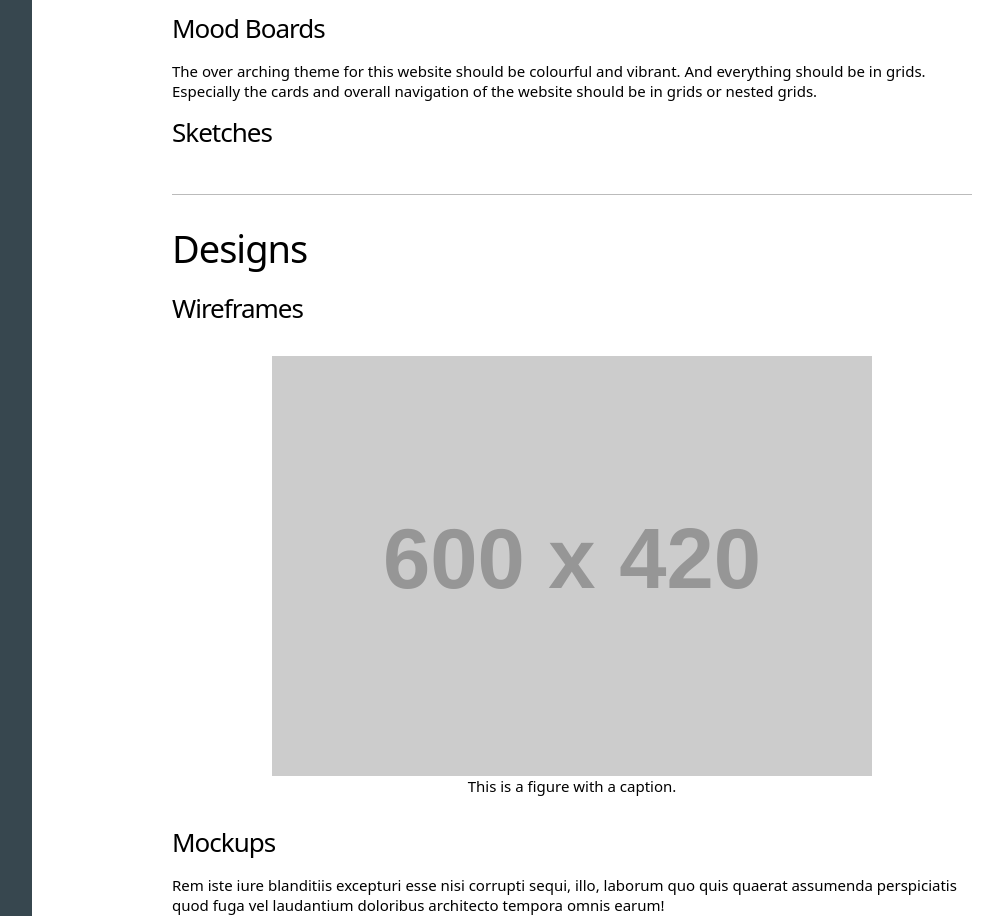
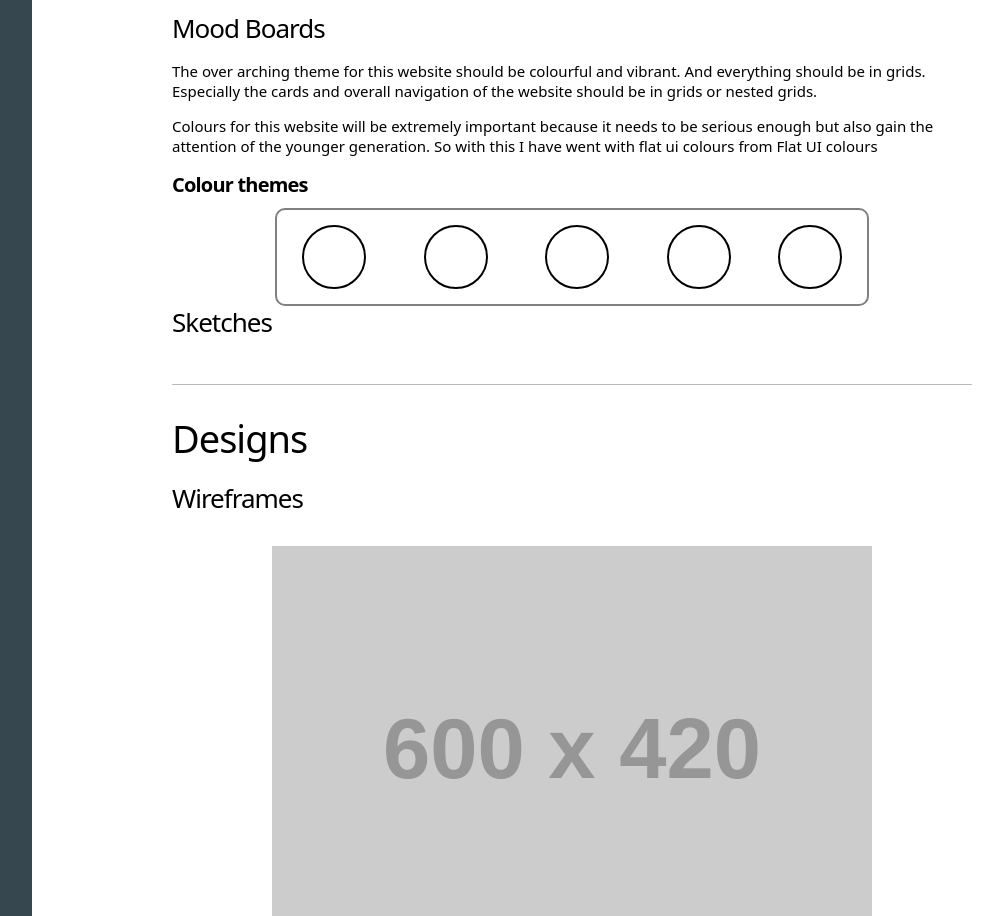
Before and after one commit to Alton999/WebProposal, a plain HTML site: page index.html in a window 1280 px wide. Shown: the part 3136-4052 px from the top of the page, without its empty margins (168-1156 px from the left). Drawn offline with Linux system fonts and the light colour scheme; placeholder pictures from the web are drawn by us.

Commit message:
Colours pallete

```diff
--- a/index.html
+++ b/index.html
@@ -117,6 +117,18 @@
 			</div>
 			<h3 id="moodboards">Mood Boards</h3>
 			<p>The over arching theme for this website should be colourful and vibrant. And everything should be in grids. Especially the cards and overall navigation of the website should be in grids or nested grids.</p>
+			<p>Colours for this website will be extremely important because it needs to be serious enough but also gain the attention of the younger generation. So with this I have went with flat ui colours from <a href="https://flatuicolors.com/palette/defo"></a>Flat UI colours</p>
+			<h4><strong>Colour themes</strong></h3>
+				<div id='colors-container'>
+					<div id='theme-container'>
+						<div id='color1'></div>
+						<div id='color2'></div>
+						<div id='color3'></div>
+						<div id='color4'></div>
+						<div id='color5'></div>
+					</div>
+				</div>
+
 
 			<h3 id="sketches">Sketches</h3>
 			<p></p>
--- a/style.css
+++ b/style.css
@@ -160,6 +160,49 @@ figure img {
 	max-width: 450px;
 	max-height: 400px;
 }
+#colors-container {
+	text-align: center;
+}
+
+#theme-container {
+	width: 70%;
+	border: 2px solid grey;
+	border-radius: 10px;
+	display: inline-flex;
+	justify-content: space-between;
+	padding: 1em;
+}
+
+#color1 {
+	border-radius: 100%;
+	margin-left: 10px;
+	border: 2px solid black;
+	padding: 2em;
+}
+#color2 {
+	border-radius: 100%;
+	margin-left: 10px;
+	border: 2px solid black;
+	padding: 2em;
+}
+#color3 {
+	border-radius: 100%;
+	margin-left: 10px;
+	border: 2px solid black;
+	padding: 2em;
+}
+#color4 {
+	border-radius: 100%;
+	margin-left: 10px;
+	border: 2px solid black;
+	padding: 2em;
+}
+#color5 {
+	border-radius: 100%;
+	margin-right: 10px;
+	border: 2px solid black;
+	padding: 2em;
+}
 
 figure iframe {
 	display: block;
```
